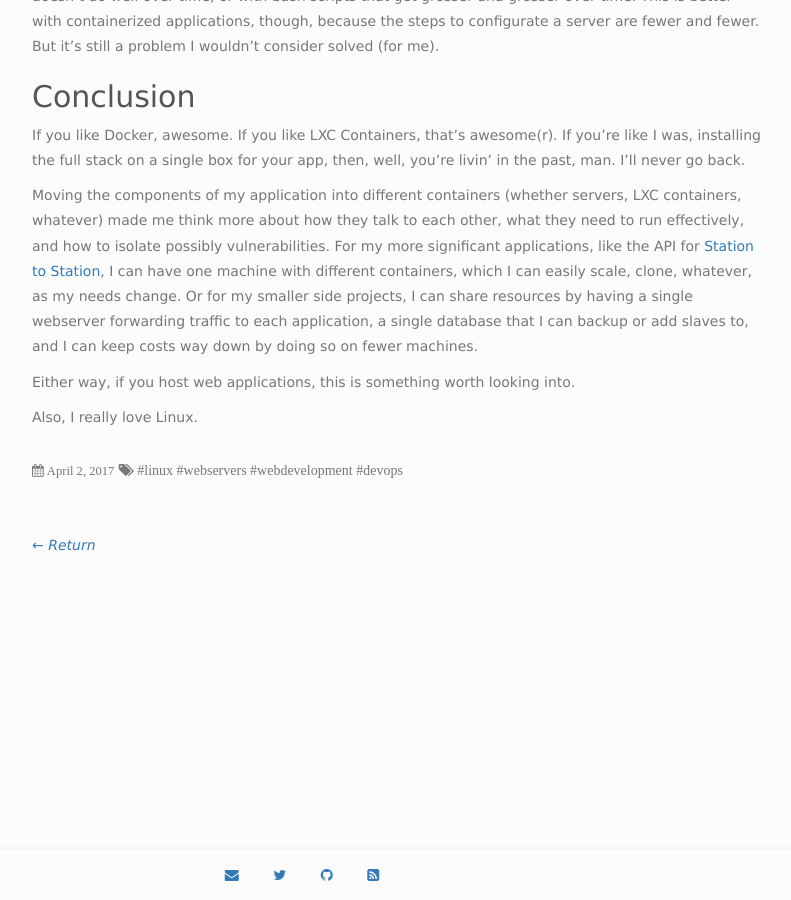
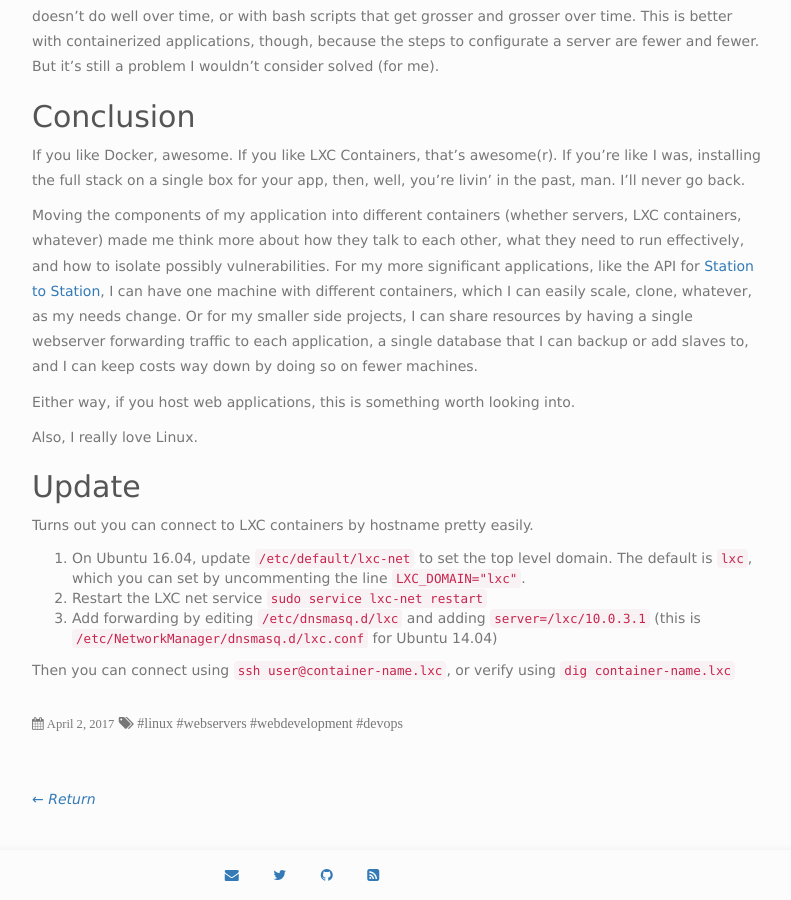
Before and after one commit to thelowlypeon/thelowlypeon.github.io, a Jekyll site: the page built from _posts/2017-04-02-lxc-containers.md, in a window 1280 px wide and 900 px high, scrolled down 3202 px. Shown: the whole window, without its empty margins (338-1129 px from the left). Built offline with Jekyll 4.4.1, drawn with Linux system fonts in a browser that asks for light colours; some of the changed text lies outside the part shown.

Commit message:
updates lxc-containers post to include details about host

```diff
--- a/_posts/2017-04-02-lxc-containers.md
+++ b/_posts/2017-04-02-lxc-containers.md
@@ -82,7 +82,7 @@ Then I could ssh using `ssh appname` or `ssh deploy@appname`, which would first
 ### Notes
 
 * Containers don't autostart by default. Which is good! But easy to forget.
-* Containers use DHCP on a virtual private network. You can make it a bit easier to connect by adding a line in `/etc/hosts`, but either way, you'll probably want to set the container's IP to be static if you plan on connecting to it in any way other than `lxc-console`.
+* Containers use DHCP on a virtual private network. You can make it a bit easier to connect by adding a line in `/etc/hosts`, but either way, you'll probably want to set the container's IP to be static if you plan on connecting to it in any way other than `lxc-console` (see update below to connect by hostname)
 * Containers use DHCP by default, so if you plan to do this often, you'll want to set your container's IP to be static (in `/etc/network/interface`).
 * Containers, by default, use the same filesystem as the host. But you can also set them up to use different filesystems, such as `btrfs`. The benefits [are pretty mindblowing](https://www.flockport.com/supercharge-lxc-with-btrfs/).
 
@@ -126,3 +126,13 @@ Moving the components of my application into different containers (whether serve
 Either way, if you host web applications, this is something worth looking into.
 
 Also, I really love Linux.
+
+## Update
+
+Turns out you can connect to LXC containers by hostname pretty easily.
+
+1. On Ubuntu 16.04, update `/etc/default/lxc-net` to set the top level domain. The default is `lxc`, which you can set by uncommenting the line `LXC_DOMAIN="lxc"`.
+2. Restart the LXC net service `sudo service lxc-net restart`
+3. Add forwarding by editing `/etc/dnsmasq.d/lxc` and adding `server=/lxc/10.0.3.1` (this is `/etc/NetworkManager/dnsmasq.d/lxc.conf` for Ubuntu 14.04)
+
+Then you can connect using `ssh user@container-name.lxc`, or verify using `dig container-name.lxc`
```
